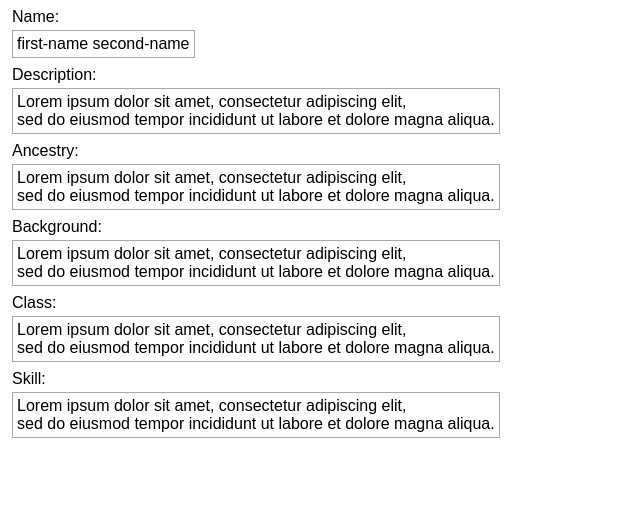
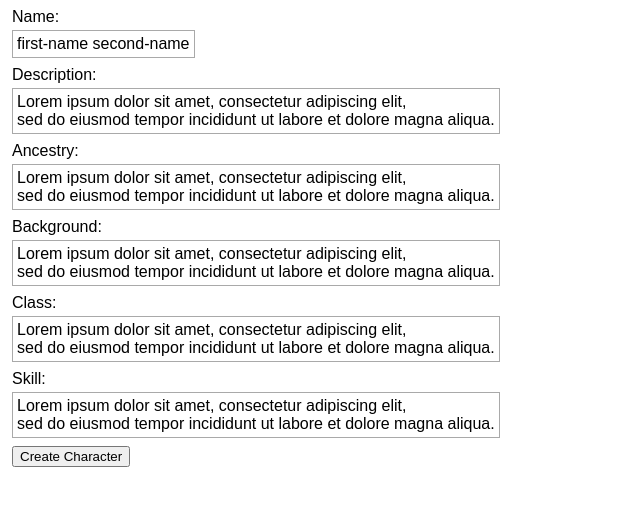
Before and after one commit to multi950/pathfinder_web_dev, a website: page web/html/tabs/overview.html in a window 1280 px wide. Shown: the whole page, without its empty margins (0-640 px from the left). Drawn offline with Linux system fonts and the light colour scheme; files that its build step writes are made by us from their sources.

```diff
--- a/web/html/tabs/overview.html
+++ b/web/html/tabs/overview.html
@@ -24,6 +24,8 @@
         <h4>Skill: </h4>
         <p class="bordered">Lorem ipsum dolor sit amet, consectetur adipiscing elit,<br>
             sed do eiusmod tempor incididunt ut labore et dolore magna aliqua. </p>
+
+            <button value="create" onclick="">Create Character</button>
     </div>
 </body>
 
```
Also changed, not shown: 1 other file.
